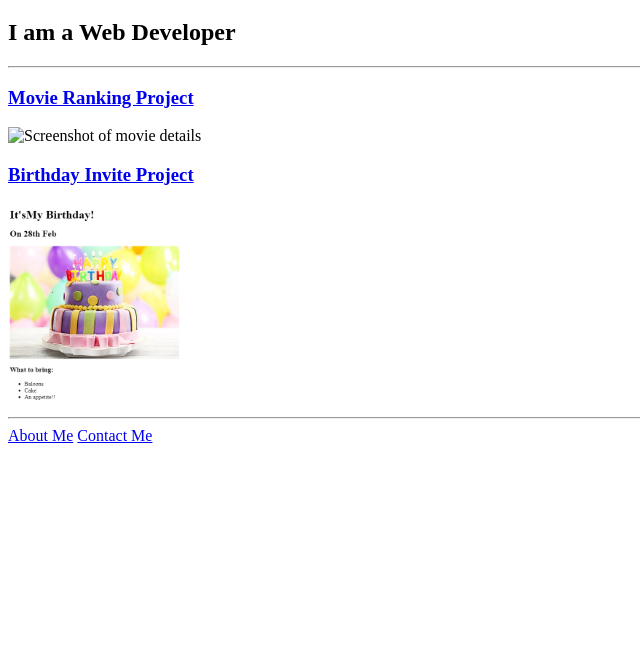
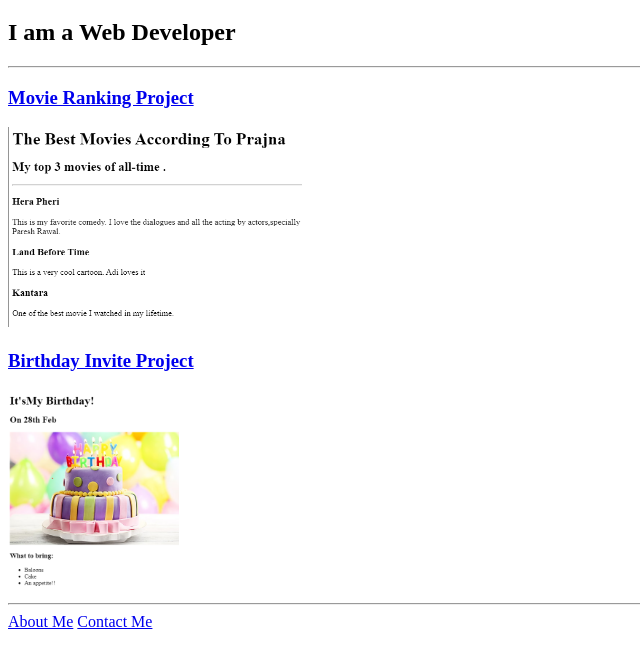
Before and after one commit to Praj-04/html-portfolio, a plain HTML site: page index.html in a window 1280 px wide. Shown: the part 61-726 px from the top of the page, without its empty margins (0-640 px from the left). Drawn offline with Linux system fonts and the light colour scheme.

Commit message:
Update index.html

```diff
--- a/index.html
+++ b/index.html
@@ -11,7 +11,7 @@
     <hr />
     <h3><a href="./public/movie-ranking.html">Movie Ranking Project</a></h3>
     <img
-      src="./assets/images/movie.png/"
+      src="./assets/images/movie.png"
       height="200"
       alt="Screenshot of movie details"
     />
```
